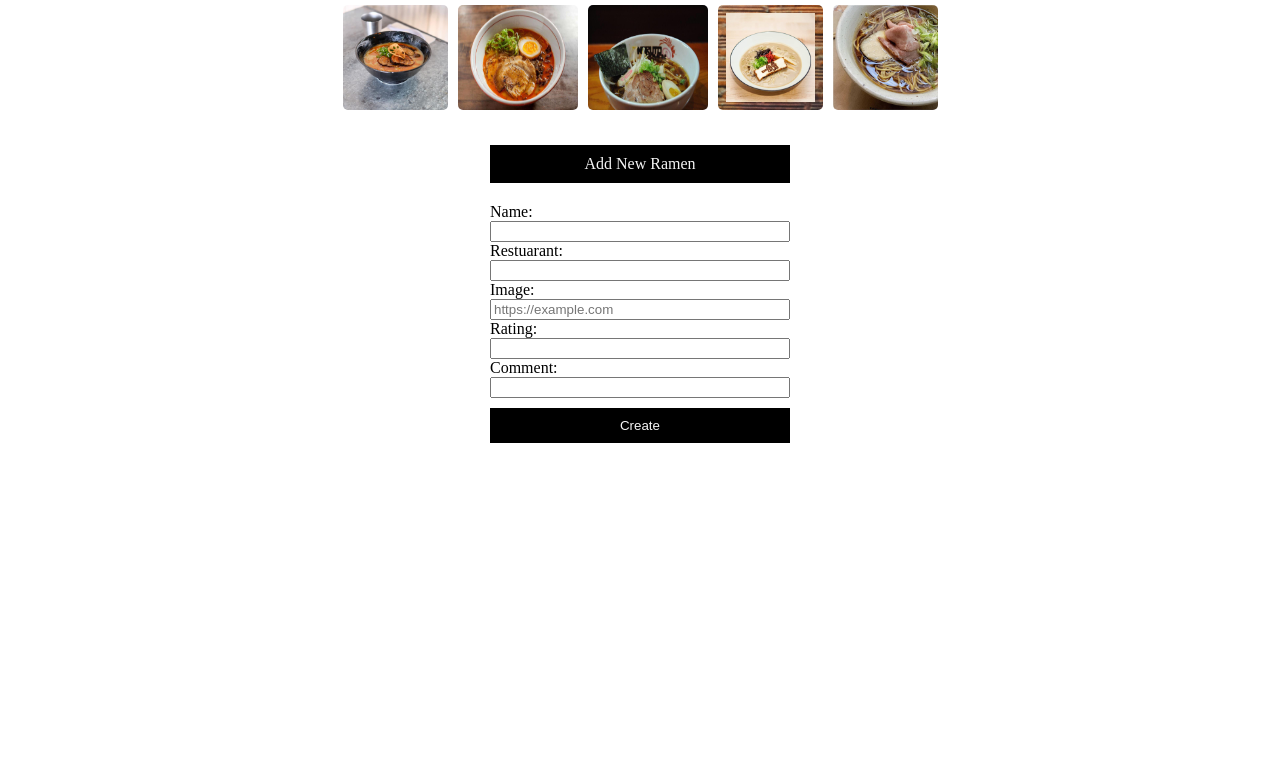
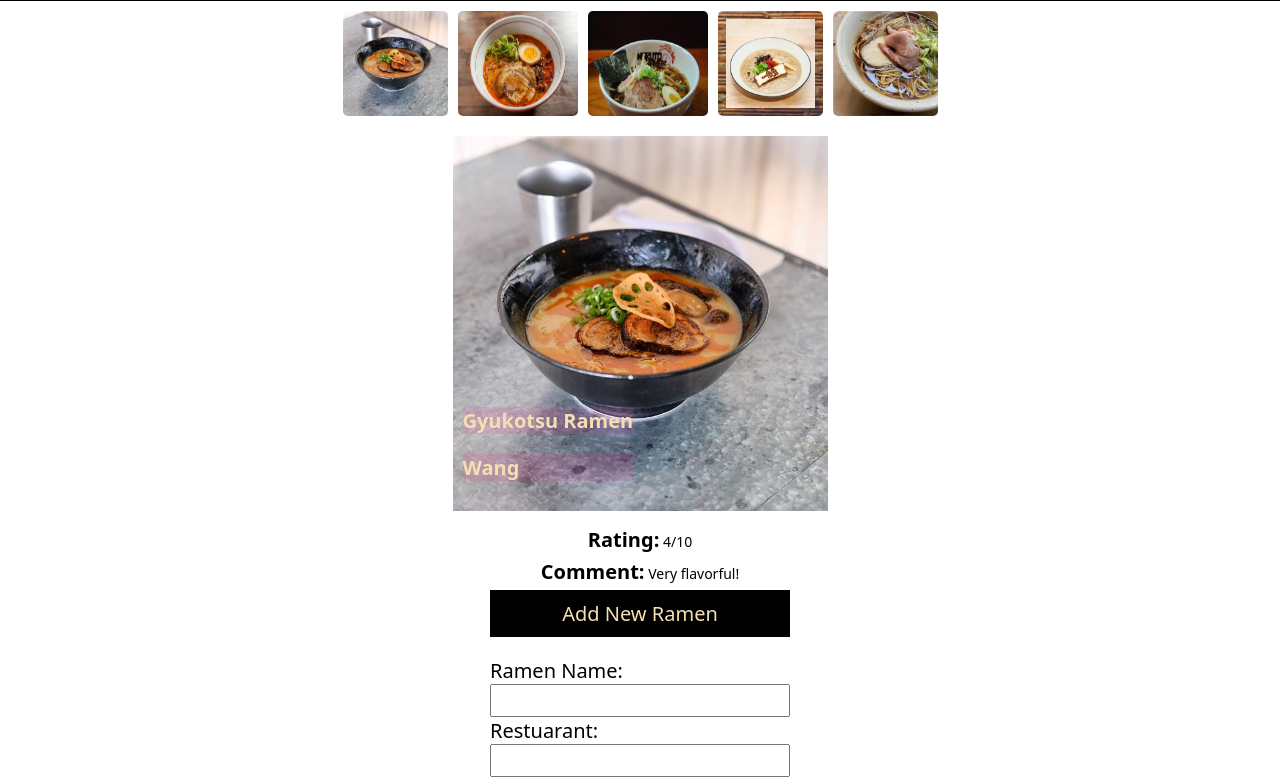
Before and after one commit to Jerome-Chauncey/ramen-rating-app, a plain HTML site: page index.html in a window 1280 px wide. Shown: the part 66-849 px from the top of the page. Before the commit the page ends 800 px from the top, so only its background shows below. Drawn offline with Linux system fonts and the light colour scheme.

Commit message:
modifies first ramen details to automatically display on the page without interaction\n- changes navbar color\n- updates button styles\n- adjusts stylesheet to ensure images are displayed correctly in the menu

```diff
--- a/index.css
+++ /dev/null
@@ -1,156 +0,0 @@
-@media (max-width: 375px) {
-    #ramen-menu {
-        max-width: 100%; /* ensures proper menu size on phones*/
-    }
-
-    #ramen-menu img {
-        max-width: 100px; /* ensures proper image size on phones */
-    }
-}
-
-.header {
-    background-color: black;
-    display: flex;
-    flex-direction: column;
-    align-items: center;
-    padding: 10px;
-}
-
-body {
-    margin: 0;
-    padding: 0;
-    box-sizing: border-box;
-}
-
-.topHeading {
-    color: whitesmoke;
-    text-decoration: none;
-    padding: 7px;
-    font-size: 24px;
-}
-
-/* images small and centered */
-#ramen-menu {
-    display: flex;
-    flex-direction: row;
-    justify-content: center;
-    align-items: center;
-    gap: 10px;
-    padding: 10px;
-    max-width: 90%; /* Prevents images from stretching across the entire screen */
-    margin: 0 auto; /* Centers the menu */
-    overflow-x: auto;
-    white-space: nowrap;
-}
-
-#ramen-menu img {
-    width: auto;
-    max-width: 120px;
-    height: 105px;
-    display: block;
-    border-radius: 5px;
-
-}
-
-#ramen-detail{
-    text-align: center;
-    margin-top: 10px;
-    display: flex;
-    flex-direction: column;
-    align-items: center;
-    justify-content: center;
-}
-
-/* This keeps the ramen image and info together */
-.ramen-detail-container {
-    position: relative;
-    display: inline-block;
-}
-
-/* Image inside ramen-detail-container */
-#ramen-detail img{
-    width: 375px;
-    height: auto;
-    display: block;
-}
-
-/* ramen-info moves to the bottom-left of the image */
-#ramen-info {
-    position: absolute;
-    bottom: 5px;  /* Moves text to bottom */
-    left: 5px;    /* Aligns text to the left */
-
-    color: white;
-    padding: 5px;
-    font-size: 14px;
-    border-radius: 3px;
-}
-
-h2, h3 {
-    background-color: rgba(245, 40, 145, 0.43);
-    border-radius: 10px;
-}
-
-.ramen-text-container{
-    text-align: center;
-    margin-top: 10px;
-
-}
-
-.ramen-text-container p {
-    font-size: 14px;
-    margin: 5px 0;
-}
-
-
-
-
-#add-new-ramen{
-    display: flex;
-    flex-direction: column;
-    align-items: center;
-
-
-}
-
-#form-header{
-    display: flex;
-    justify-content: center;
-    align-items: center;
-    background-color: black;
-    color: whitesmoke;
-    padding: 10px;
-    width: 280px;
-
-}
-
-#form-container{
-    display: flex;
-    justify-content: center;
-    align-items: center;
-    margin-top: 20px;
-}
-
-#my-form{
-    display: flex;
-    flex-direction: column;
-    width: 300px;
-    border-radius: 10px;
-
-}
-
-#createbtn{
-    margin-top: 10px;
-}
-
-#createbtn{
-    background-color: black;
-    color: whitesmoke;
-    padding: 10px;
-    border: none;
-    cursor: pointer;
-}
-
-#createbtn:hover{
-    background-color: grey;
-}
--- a/index.html
+++ b/index.html
@@ -4,13 +4,22 @@
     <meta charset="UTF-8" />
     <meta name="viewport" content="width=device-width, initial-scale=1.0" />
     <title>Document</title>
-    <link rel="stylesheet" href="./index.css" />
+    <link rel="stylesheet" href="./style.css" />
+    <link rel="preconnect" href="https://fonts.googleapis.com" />
+    <link rel="preconnect" href="https://fonts.gstatic.com" crossorigin />
+    <link
+      href="https://fonts.googleapis.com/css2?family=Archivo+Narrow:ital,wght@0,400..700;1,400..700&family=Bubblegum+Sans&family=Noto+Sans+JP:wght@100..900&family=Permanent+Marker&family=Space+Mono:ital,wght@0,400;0,700;1,400;1,700&display=swap"
+      rel="stylesheet"
+    />
   </head>
   <body>
+    <header>
       <div class="header">
         <a class="topHeading" href="#home">Ramen Rater</a>
       </div>
+    </header>
 
+    <div id="body">
       <div id="ramen-menu"></div>
 
       <div id="ramen-detail"></div>
@@ -23,27 +32,38 @@
 
       <div id="form-container">
         <form id="my-form">
-            <label for="name">Name:</label>
-            <input type="text" name="name" id="name">
+          <label for="name">Ramen Name:</label>
+          <input type="text" name="name" id="name" required />
 
           <label for="Restuarant">Restuarant:</label>
-            <input type="text" id="restuarant">
+          <input type="text" id="restuarant" required />
 
           <label for="image">Image:</label>
-            <input type="url" id="image" name="image" placeholder="https://example.com" required>
+          <input
+            type="url"
+            id="image"
+            name="image"
+            placeholder="https://example.com"
+            required
+          />
 
           <label for="rating">Rating:</label>
-            <input type="number" id="rating" name="rating">
+          <input
+            type="number"
+            id="rating"
+            name="rating"
+            min="1"
+            max="10"
+            required
+          />
 
           <label for="comment">Comment:</label>
-            <input type="text" id="comment" name="comment">
+          <input type="text" id="comment" name="comment" />
 
-            <input id="createbtn" type="submit" value="Create">
+          <input id="createbtn" type="submit" value="Create" />
         </form>
       </div>
-
-
-
+    </div>
 
     <script src="./index.js"></script>
   </body>
--- a/index.js
+++ b/index.js
@@ -70,7 +70,13 @@ function displayRamens() {
       rating: 4,
       comment: "Very flavorful!",
     },
-    { image: "images/kojiro.jpg", name: "Kojiro Ramen", restaurant: "Jet-lii" },
+    {
+      image: "images/kojiro.jpg",
+      name: "Kojiro Ramen",
+      restaurant: "Jet-lii",
+      rating: 4,
+      comment: "Nom nom!",
+    },
     {
       image: "images/naruto.jpg",
       name: "Naruto Ramen",
@@ -82,6 +88,8 @@ function displayRamens() {
       image: "images/nirvana.jpg",
       name: "Nirvana Ramen",
       restaurant: "Bamako",
+      rating: 1,
+      comment: "Too much salt",
     },
     {
       image: "images/shoyu.jpg",
@@ -104,6 +112,10 @@ function displayRamens() {
     });
     ramenMenu.appendChild(img1);
   });
+
+  if (ramenImages.length > 0) {
+    handleClick(ramenImages[0]); //selects the first ramen as default
+  }
 
   function handleClick(presentations) {
     ramenDetailImg.src = presentations.image;
@@ -163,7 +175,6 @@ function addSubmitListener() {
 addSubmitListener();
 
 function updateRamenDetails(ramen) {
-
   let ramenDetailContainer = document.querySelector("#ramen-detail");
 
   let ramenDetailImg = document.querySelector("#ramen-detail img");
@@ -175,8 +186,12 @@ function updateRamenDetails(ramen) {
 
   let ramenName = document.querySelector("#ramen-info h2");
   let restaurantName = document.querySelector("#ramen-info h3");
-  let ramenRating = document.querySelector(".ramen-text-container p:nth-of-type(1)");
-  let ramenComment = document.querySelector(".ramen-text-container p:nth-of-type(2)");
+  let ramenRating = document.querySelector(
+    ".ramen-text-container p:nth-of-type(1)"
+  );
+  let ramenComment = document.querySelector(
+    ".ramen-text-container p:nth-of-type(2)"
+  );
 
   //update content
 
@@ -184,6 +199,10 @@ function updateRamenDetails(ramen) {
   ramenDetailImg.alt = ramen.name;
   ramenName.textContent = ramen.name;
   restaurantName.textContent = ramen.restaurant;
-  ramenRating.innerHTML = `<strong>Rating:</strong> ${ramen.rating ? ramen.rating + "/10" : "N/A"}`;
-  ramenComment.innerHTML = `<strong>Comment:</strong> ${ramen.comment ? ramen.comment : "No comment available"}`;
+  ramenRating.innerHTML = `<strong>Rating:</strong> ${
+    ramen.rating ? ramen.rating + "/10" : "N/A"
+  }`;
+  ramenComment.innerHTML = `<strong>Comment:</strong> ${
+    ramen.comment ? ramen.comment : "No comment available"
+  }`;
 }
--- /dev/null
+++ b/style.css
@@ -0,0 +1,154 @@
+@media (max-width: 375px) {
+  #ramen-menu {
+    max-width: 100%; /* ensures proper menu size on phones*/
+  }
+
+  #ramen-menu img {
+    max-width: 100px; /* ensures proper image size on phones */
+  }
+}
+
+* {
+  font-family: Noto Sans, sans-serif;
+  font-size: 20px;
+}
+
+.header {
+  background-color: black;
+  display: flex;
+  flex-direction: column;
+  align-items: center;
+  padding: 10px;
+}
+
+body {
+  margin: 0;
+  padding: 0;
+  box-sizing: border-box;
+}
+
+.topHeading {
+  color: #f5deb3;
+  text-decoration: none;
+  padding: 7px;
+  font-size: 24px;
+}
+
+/* images small and centered */
+#ramen-menu {
+  display: flex;
+  flex-wrap: wrap;
+  flex-direction: row;
+  justify-content: center;
+  align-items: center;
+  gap: 10px;
+  padding: 10px;
+  max-width: 100%; /* Prevents images from stretching across the entire screen */
+  margin: 0 auto;
+  overflow-x: auto;
+  white-space: nowrap;
+  scroll-behavior: smooth;
+}
+
+#ramen-menu img {
+  width: auto;
+  max-width: 120px;
+  height: 105px;
+  display: block;
+  border-radius: 5px;
+}
+
+#ramen-detail {
+  text-align: center;
+  margin-top: 10px;
+  display: flex;
+  flex-direction: column;
+  align-items: center;
+  justify-content: center;
+}
+
+/* This keeps the ramen image and info together */
+.ramen-detail-container {
+  position: relative;
+  display: inline-block;
+}
+
+/* Image inside ramen-detail-container */
+#ramen-detail img {
+  width: 375px;
+  height: auto;
+  display: block;
+}
+
+/* ramen-info moves to the bottom-left of the image */
+#ramen-info {
+  position: absolute;
+  bottom: 5px; /* Moves text to bottom */
+  left: 5px; /* Aligns text to the left */
+
+  color: #f5deb3;
+  padding: 5px;
+  font-size: 14px;
+  border-radius: 3px;
+  text-align: left;
+}
+
+h2,
+h3 {
+  background-color: rgba(245, 40, 145, 0.13);
+  border-radius: 2px;
+}
+
+.ramen-text-container {
+  text-align: center;
+  margin-top: 10px;
+}
+
+.ramen-text-container p {
+  font-size: 14px;
+  margin: 5px 0;
+}
+
+#add-new-ramen {
+  display: flex;
+  flex-direction: column;
+  align-items: center;
+}
+
+#form-header {
+  display: flex;
+  justify-content: center;
+  align-items: center;
+  background-color: black;
+  color: #f5deb3;
+  padding: 10px;
+  width: 280px;
+}
+
+#form-container {
+  display: flex;
+  justify-content: center;
+  align-items: center;
+  margin-top: 20px;
+}
+
+#my-form {
+  display: flex;
+  flex-direction: column;
+  width: 300px;
+  border-radius: 10px;
+}
+
+#createbtn {
+  background-color: #a52a2a;
+  color: #f5deb3;
+  padding: 10px;
+  border: none;
+  cursor: pointer;
+  margin-top: 10px;
+  margin-bottom: 10px;
+}
+
+#createbtn:hover {
+  background-color: #c4a484;
+}
```
Also changed, not shown: images/andraz-lazic-N9ctLjHZmD8-unsplash.jpg (added). Lines whose indentation alone changed are shown as unchanged.
